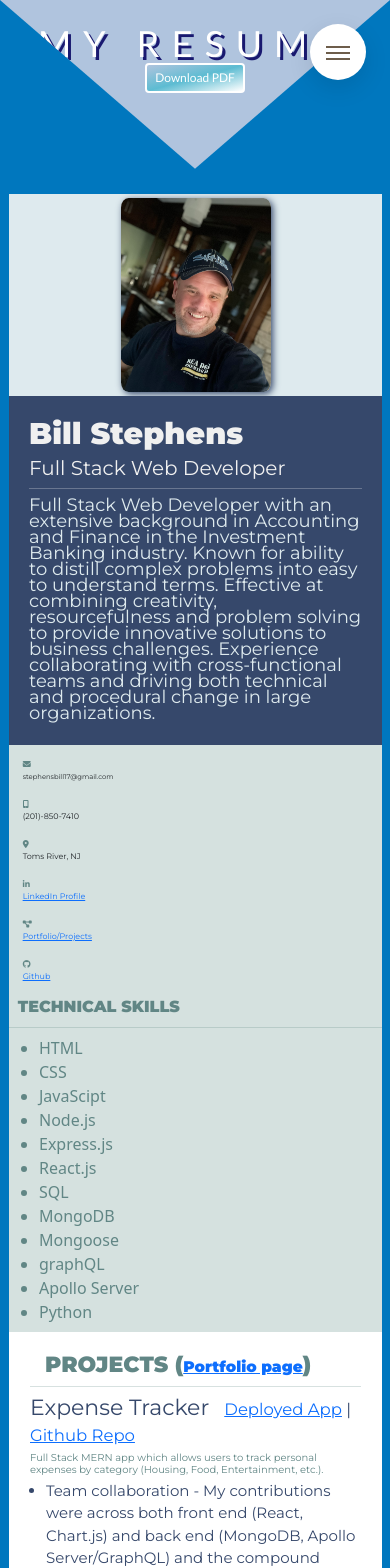
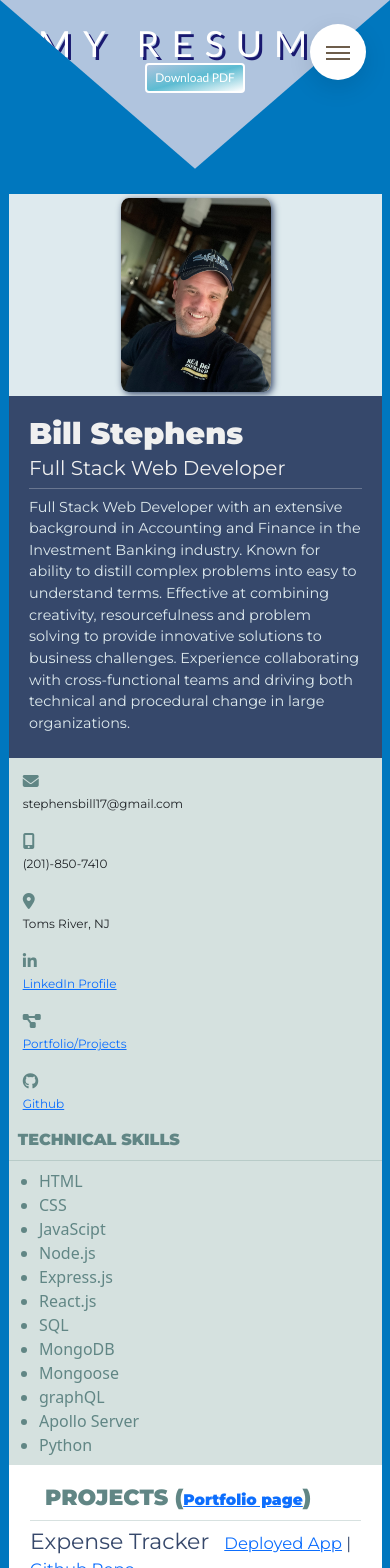
Before and after one commit to BillStephens2022/my_portfolio, a React (Create React App) app: page /resume in a window 390 px wide. Shown: the top 1568 px of the page. Built offline with nearby package versions, Linux system fonts and the light colour scheme.

Commit message:
improved font size responsiveness on resume

```diff
--- a/src/css/style.css
+++ b/src/css/style.css
@@ -733,7 +733,10 @@ p {
   font-weight: 400;
   color: #deeaee;
   font-size: 18px;
-  line-height: 2rem; }
+  line-height: 1.5; }
+  @media only screen and (max-width: 37.5em) {
+    .header-summary {
+      font-size: 1.8rem; } }
 
 .header-hr {
   background-color: #fff;
@@ -744,7 +747,12 @@ p {
   background-color: #d5e1df; }
 
 .contact-info {
-  line-height: 1px; }
+  line-height: 1;
+  font-size: 1.5rem; }
+  @media only screen and (max-width: 56.25em) {
+    .contact-info {
+      font-size: 1.5rem;
+      line-height: 1; } }
 
 .technical-skills {
   background-color: #d5e1df;
@@ -757,7 +765,8 @@ p {
   font-family: "Montserrat", sans-serif;
   font-weight: 100;
   padding-left: 10px;
-  padding-top: 15px; }
+  padding-top: 15px;
+  font-size: 2rem; }
 
 .contact-details,
 .phone,
@@ -785,6 +794,9 @@ p {
   font-weight: 100;
   color: #36486b;
   font-size: 15px; }
+
+h5 {
+  font-size: 1.8rem; }
 
 .work-experience {
   background-color: #fff; }
@@ -888,21 +900,13 @@ meter::-webkit-meter-optimum-value {
   margin-right: 0 !important;
   background-color: #fff; }
 
-@media screen and (max-width: 1400px) {
-  .email {
-    font-size: 1em; } }
-
 @media screen and (max-width: 1300px) {
   .contact-info-technical {
-    padding: 0 !important; }
-  .email {
-    font-size: 0.85em; } }
+    padding: 0 !important; } }
 
 @media screen and (max-width: 1100px) {
   .contact-info-technical {
-    padding: 0 !important; }
-  .email {
-    font-size: 0.75em; } }
+    padding: 0 !important; } }
 
 @media screen and (max-width: 900px) {
   .resume-div {
@@ -911,16 +915,10 @@ meter::-webkit-meter-optimum-value {
     width: 150px; }
   .container {
     min-width: 99vw; }
-  .email {
-    font-size: 0.9em; }
   .education {
     line-height: 10px; }
   .degrees {
     margin: auto; } }
-
-@media screen and (max-width: 800px) {
-  .email {
-    font-size: 0.85em; } }
 
 @media screen and (max-width: 600px) {
   .download-button {
--- a/src/sass/pages/_resume.scss
+++ b/src/sass/pages/_resume.scss
@@ -119,7 +119,11 @@ p {
   font-weight: 400;
   color: #deeaee;
   font-size: 18px;
-  line-height: 2rem;
+  line-height: 1.5;
+
+  @include respond(phone) {
+    font-size: 1.8rem;
+  }
 }
 
 .header-hr {
@@ -130,10 +134,17 @@ p {
 
 .contact-info-technical {
   background-color: #d5e1df;
+
+
 }
 
 .contact-info {
-  line-height: 1px;
+  line-height: 1;
+  font-size: 1.5rem;
+  @include respond(tab-port) {
+    font-size: 1.5rem;
+    line-height: 1;
+  }
 }
 
 .technical-skills {
@@ -150,6 +161,7 @@ p {
   font-weight: 100;
   padding-left: 10px;
   padding-top: 15px;
+  font-size: 2rem;
 }
 
 .contact-details,
@@ -183,6 +195,10 @@ p {
   font-weight: 100;
   color: #36486b;
   font-size: 15px;
+}
+
+h5 {
+  font-size: 1.8rem;
 }
 
 .work-experience {
@@ -307,29 +323,16 @@ meter::-webkit-meter-optimum-value {
   background-color: $color-white;
 }
 
-@media screen and (max-width: 1400px) {
-  .email {
-    font-size: 1em;
-  }
-}
 
 @media screen and (max-width: 1300px) {
   .contact-info-technical {
     padding: 0 !important;
-  }
-
-  .email {
-    font-size: 0.85em;
   }
 }
 
 @media screen and (max-width: 1100px) {
   .contact-info-technical {
     padding: 0 !important;
-  }
-
-  .email {
-    font-size: 0.75em;
   }
 }
 
@@ -346,10 +349,6 @@ meter::-webkit-meter-optimum-value {
     min-width: 99vw;
   }
 
-  .email {
-    font-size: 0.9em;
-  }
-
   .education {
     line-height: 10px;
   }
@@ -359,11 +358,6 @@ meter::-webkit-meter-optimum-value {
   }
 }
 
-@media screen and (max-width: 800px) {
-  .email {
-    font-size: 0.85em;
-  }
-}
 
 @media screen and (max-width: 600px) {
   .download-button {
```
